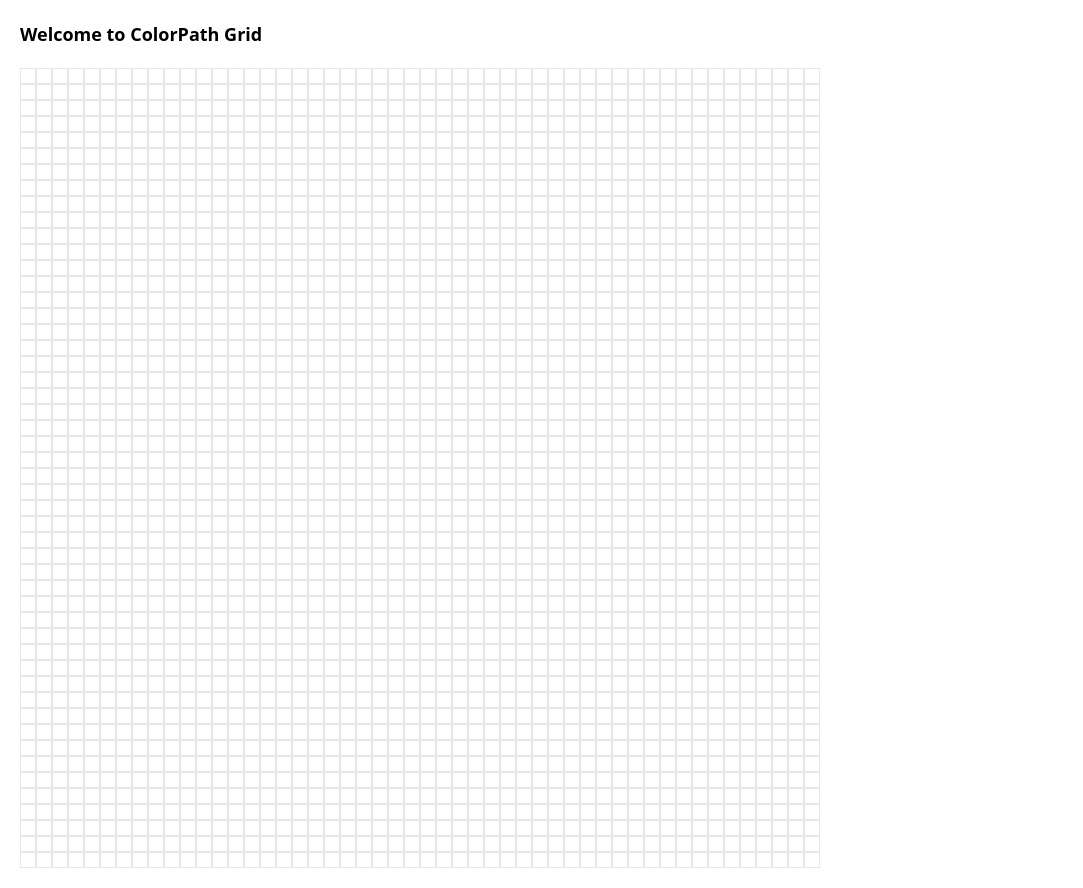
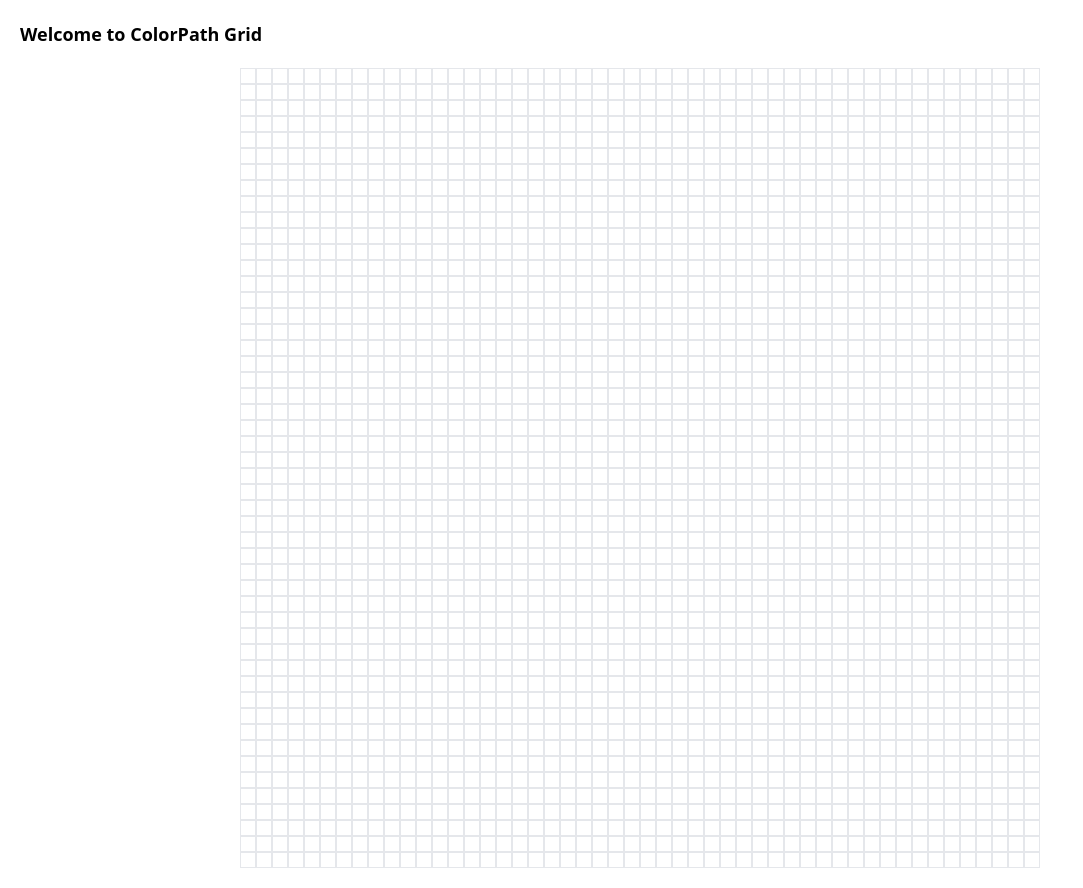
Before and after one commit to Aaronw7/colorpath_grid, a Next.js app: page / in a window 1280 px wide. Shown: the whole page, without its empty margins (0-1083 px from the left). Built offline with nearby package versions, Linux system fonts and the light colour scheme.

Commit message:
justify center grid

```diff
--- a/pages/index.js
+++ b/pages/index.js
@@ -40,7 +40,7 @@ export default function Home() {
           </div>
         );
       }
-      gridVisual.push(<div key={`row-${y}`} className="flex">{rowVisual}</div>);
+      gridVisual.push(<div key={`row-${y}`} className="flex justify-center">{rowVisual}</div>);
     }
 
     return (
```
